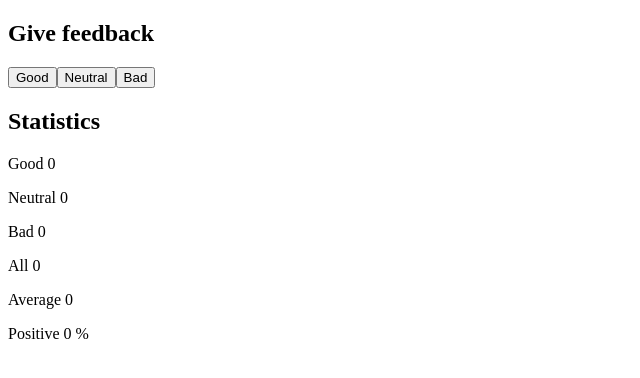
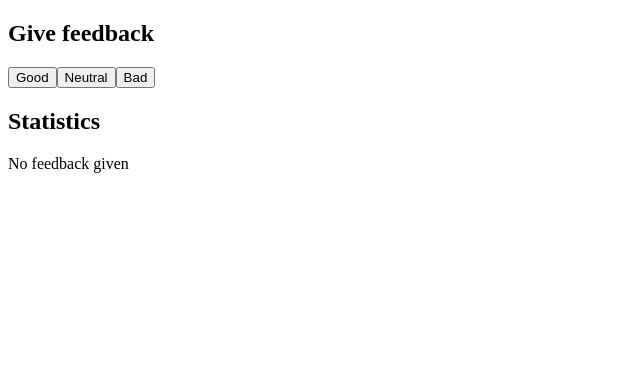
Before and after one commit to franciscobonand/fullstackOpen-2021, a React (Create React App) app in the folder part1/: page / in a window 1280 px wide. Shown: the top 378 px of the page, without its empty margins (0-640 px from the left). Built offline with nearby package versions, Linux system fonts and the light colour scheme.

Commit message:
Part 1 - Exercise 1.9

```diff
--- a/part1/src/App.js
+++ b/part1/src/App.js
@@ -8,12 +8,9 @@ const Button = ({handleClick, text}) => (
 
 const Stats = ({good, neutral, bad}) => {
   const totalVotes = good + neutral + bad
-  let avg = 0
-  let positive = 0
   if(totalVotes > 0) {
-    avg = (good - bad)/totalVotes
-    positive = (good/totalVotes) * 100
-  }
+    const avg = (good - bad)/totalVotes
+    const positive = (good/totalVotes) * 100
 
     return (
       <>
@@ -25,6 +22,9 @@ const Stats = ({good, neutral, bad}) => {
         <p>Positive {positive} %</p>
       </>
     )
+  }
+
+  return <>No feedback given</>
 }
 
 const App = () => {
```
Lines whose indentation alone changed are shown as unchanged.
